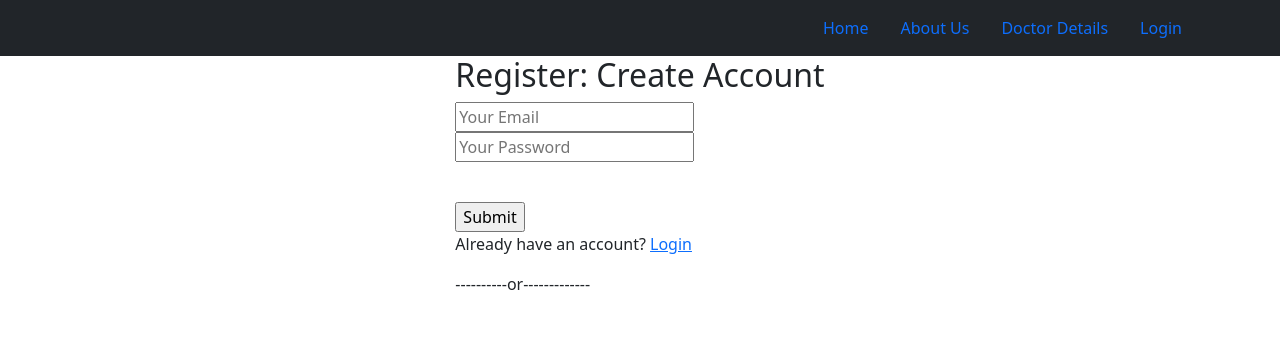
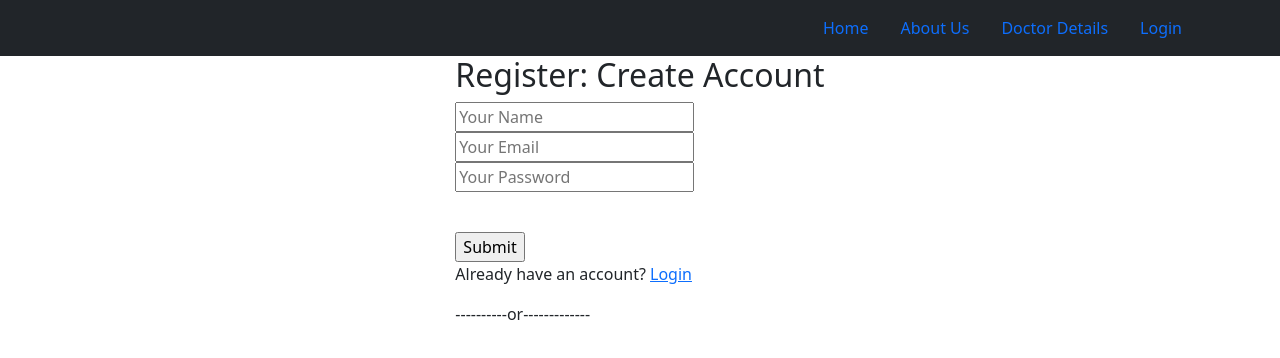
Before and after one commit to bannadas/health-care-website-assignment, a React (Create React App) app: page /register in a window 1280 px wide. Shown: the top 358 px of the page. Built offline with nearby package versions, Linux system fonts and the light colour scheme; no server answers.

Commit message:
show name

```diff
--- a/src/Register/Register.js
+++ b/src/Register/Register.js
@@ -1,7 +1,7 @@
 import React, { useState } from 'react';
 import { Link } from 'react-router-dom';
 import NavigationBar from '../pages/NavigationBar/NavigationBar';
-import { getAuth, createUserWithEmailAndPassword } from "firebase/auth";
+import { getAuth, createUserWithEmailAndPassword,updateProfile} from "firebase/auth";
 
 
 import './Register.css'
@@ -11,10 +11,13 @@ const Register = () => {
     const [email,setEmail] = useState('');
     const [password,setPassword] = useState('');
     const [error,setError] = useState('');
-    const [isLogin, setIsLogin] = useState(false);
+
 
     const auth = getAuth();
 
+    const handleNameChange = e => {
+        setName(e.target.value);
+      }
     const handleEmailChange = e =>{
        setEmail(e.target.value);
     }
@@ -24,7 +27,7 @@ const Register = () => {
 
     const handleRegistration = e =>{
         e.preventDefault();
-        console.log(email,password);
+        console.log(email,password,name);
         if(password.length < 6){
             setError('password must be at least 6 characters long');
             return;
@@ -39,10 +42,18 @@ const Register = () => {
             const user = result.user;
             console.log(user);
             setError('');
+            setName();
+            setUserName();
+
         })
         .catch(error => {
             setError(error.message)
         })
+
+        const setUserName = () =>{
+            updateProfile(auth.currentUser,{displayName:name})
+            .then(res =>{} )
+        }
 
     }
     return (
@@ -54,7 +65,9 @@ const Register = () => {
 
             <div>
                 <h2>Register: Create Account</h2>
-                <form onSubmit={handleRegistration}>
+             <form onSubmit={handleRegistration}>
+                <input onBlur={handleNameChange} type="text" name="" id="" placeholder="Your Name" />
+                <br />
                     <input onBlur={handleEmailChange} type="email" name="" id="" placeholder="Your Email" />
                     <br />
                     <input onBlur={handlePassChange} type="password" name="" id="" placeholder="Your Password" />
```
